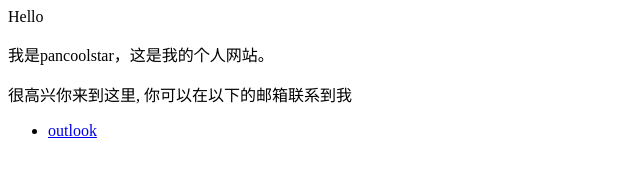
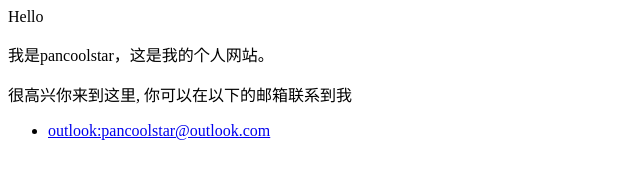
Before and after one commit to pancoolstar/pancoolstar.github.io, a plain HTML site: page Index.html in a window 1280 px wide. Shown: the whole page, without its empty margins (0-640 px from the left). Drawn offline with Linux system fonts and the light colour scheme.

Commit message:
Update Index.html

```diff
--- a/Index.html
+++ b/Index.html
@@ -3,5 +3,5 @@
 <p>很高兴你来到这里, 你可以在以下的邮箱联系到我</p>
 
 <ul>
-  <li> <a href="pancoolstar@outlook.com">outlook</a> </li>
+  <li> <a href="https://live.com">outlook:pancoolstar@outlook.com</a> </li>
 </ul>
```
